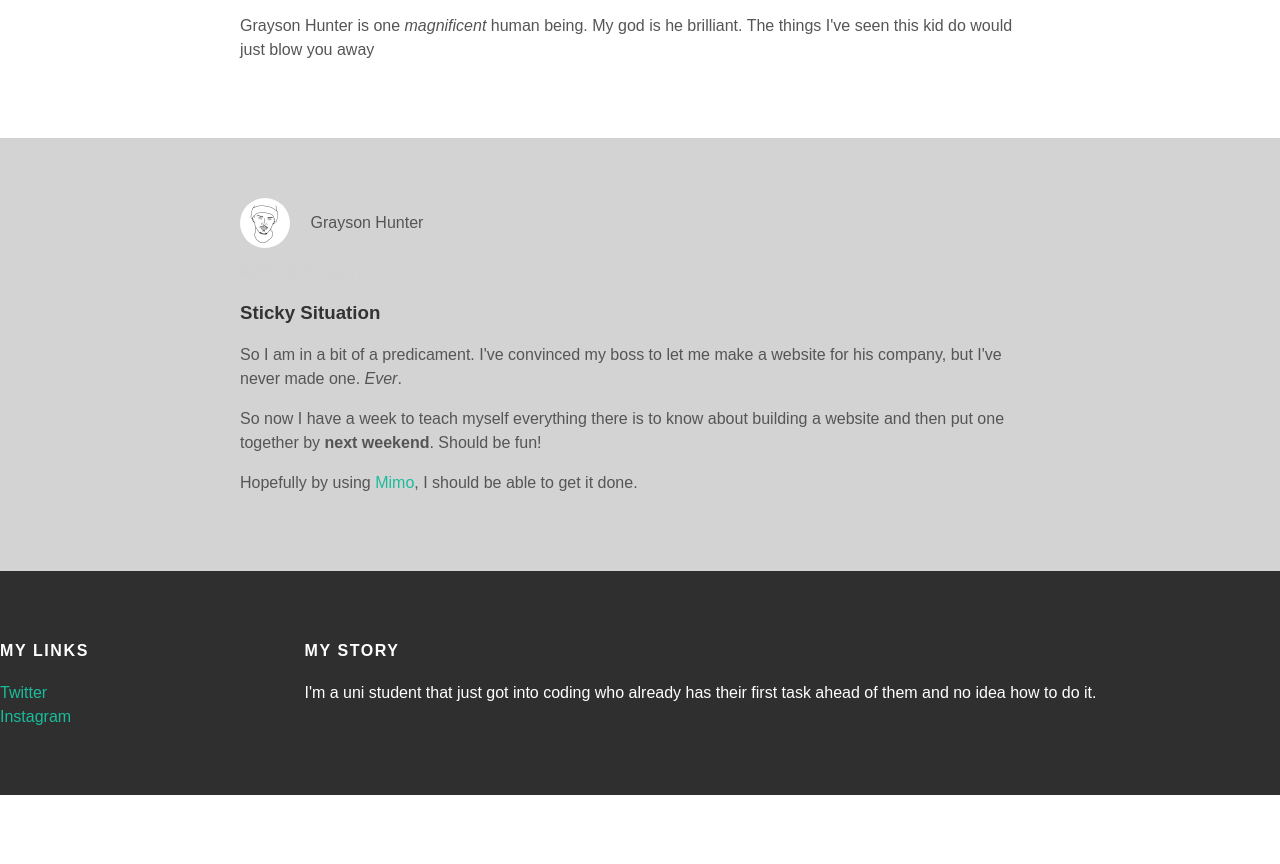
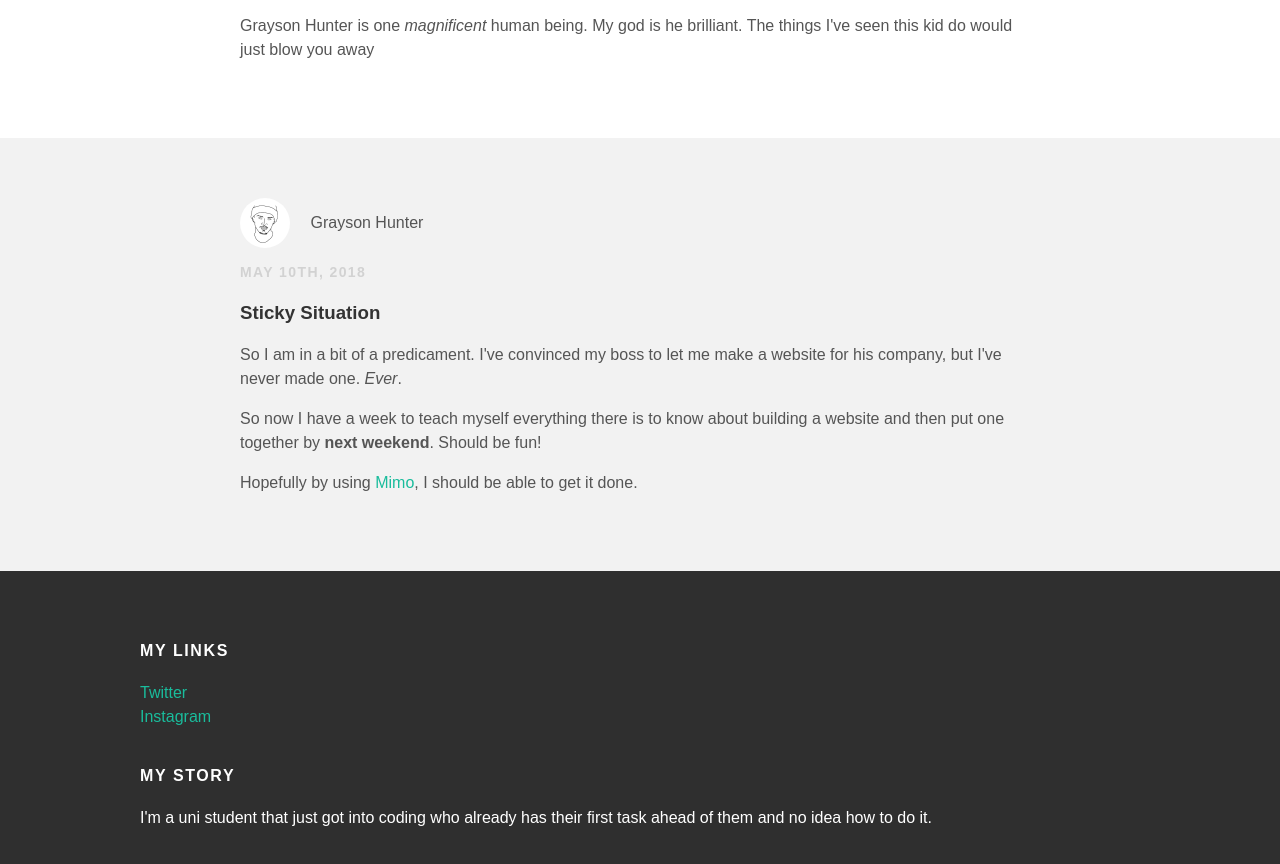
Before and after one commit to graysonhunter/graysonhunter.github.io, a plain HTML site: page index.html in a window 1280 px wide. Shown: the part 340-1204 px from the top of the page. Before the commit the page ends 1135 px from the top, so only its background shows below. Drawn offline with Linux system fonts and the light colour scheme; a web font is replaced by a local one.

Commit message:
Add files via upload

```diff
--- a/index.html
+++ b/index.html
@@ -15,7 +15,7 @@
    </div>
   </div>
   <div id="content">
-    <div class="container">
+    <div class="post-container">
       <div class="post">
         <div class="post-author">
           <img src="mike.jpg">
@@ -28,7 +28,7 @@
       </div>
       </div>
     </div>
-   <div class="container">
+   <div class="post-container">
      <div class="post">
        <div class="post-author">
          <img src="outline copy.jpg">
--- a/styles.css
+++ b/styles.css
@@ -34,7 +34,7 @@ body {
   padding-left: 20px;
 
 }
-.post-container{
+.container {
   max-width: 1000px;
   margin: 0 auto;
 }
@@ -94,9 +94,6 @@ p {
 .post-author img, .about-author img {
   border-radius: 50%
 }
-.container:nth-child(even) {
-  background-color: lightgray;
-}
 .post-container:nth-child(even) {
   background-color: #f2f2f2
 }
```
